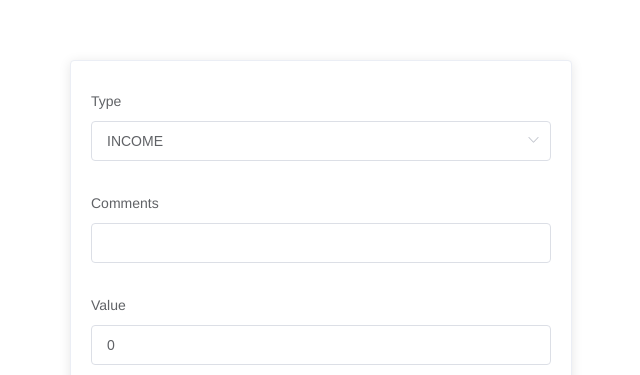
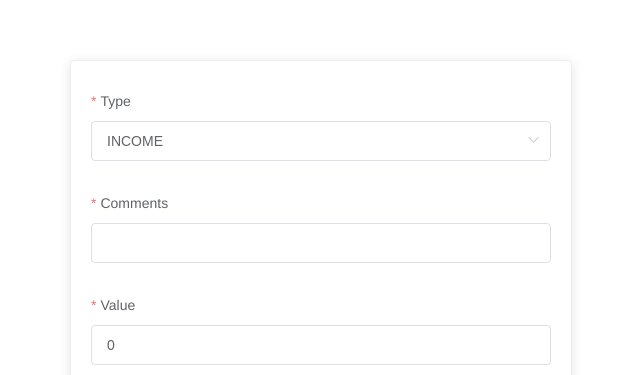
Before and after one commit to kobancheg/Budget-App, a Vue app: page / in a window 1280 px wide. Shown: the top 375 px of the page, without its empty margins (319-959 px from the left). Built offline with nearby package versions, Linux system fonts and the light colour scheme.

Commit message:
form validate

```diff
--- a/src/App.vue
+++ b/src/App.vue
@@ -46,6 +46,7 @@ export default {
     onDeleteItem(id) {
       this.$delete(this.list, id);
     },
+    onFormSubmit() {}
   },
 };
 </script>
--- a/src/components/Form.vue
+++ b/src/components/Form.vue
@@ -1,6 +1,11 @@
 <template>
   <ElCard class="form-card">
-    <ElForm :model="formData">
+    <ElForm
+      :model="formData"
+      ref="addItemForm"
+      :rules="rules"
+      lable-position="top"
+    >
       <ElFormItem label="Type" prop="type">
         <ElSelect
           class="type-select"
@@ -31,6 +36,22 @@ export default {
       comment: '',
       value: 0,
     },
+    rules: {
+      type: [
+        { required: true, message: 'Please select type', trigger: 'blur' },
+      ],
+      comment: [
+        { required: true, message: 'Please input comment', trigger: 'change' },
+      ],
+      value: [
+        { required: true, message: 'Please input value', trigger: 'change' },
+        {
+          type: 'number',
+          message: 'Value must be a number',
+          trigger: 'change',
+        },
+      ],
+    },
   }),
   methods: {
     onSubmit() {},
--- a/src/plugins/elements/index.js
+++ b/src/plugins/elements/index.js
@@ -2,9 +2,18 @@ import Vue from 'vue';
 import lang from 'element-ui/lib/locale/lang/en';
 import locale from 'element-ui/lib/locale';
 import 'element-ui/packages/theme-chalk/lib/index.css';
-import { Button, Card, Form, FormItem, Input, Select, Alert } from 'element-ui';
+import {
+  Button,
+  Card,
+  Form,
+  FormItem,
+  Input,
+  Select,
+  Option,
+  Alert,
+} from 'element-ui';
 
-const elements = [Button, Card, Form, FormItem, Input, Select, Alert];
+const elements = [Button, Card, Form, FormItem, Input, Select, Option, Alert];
 
 locale.use(lang);
 
```
